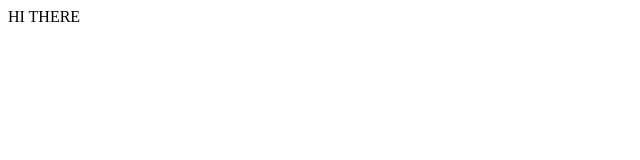
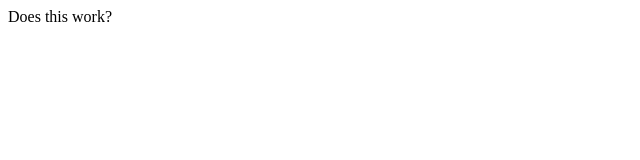
Before and after one commit to lisa-reed/websiteexample, a plain HTML site: page hobbies.html in a window 1280 px wide. Shown: the full height of the page, 0-640 px from the left. Drawn offline with Linux system fonts and the light colour scheme.

Commit message:
Update hobbies.html

```diff
--- a/hobbies.html
+++ b/hobbies.html
@@ -3,6 +3,6 @@
 
 <body>
 
-<p> HI THERE </p>
+<p> Does this work? </p>
 </body>
 </html>
```
